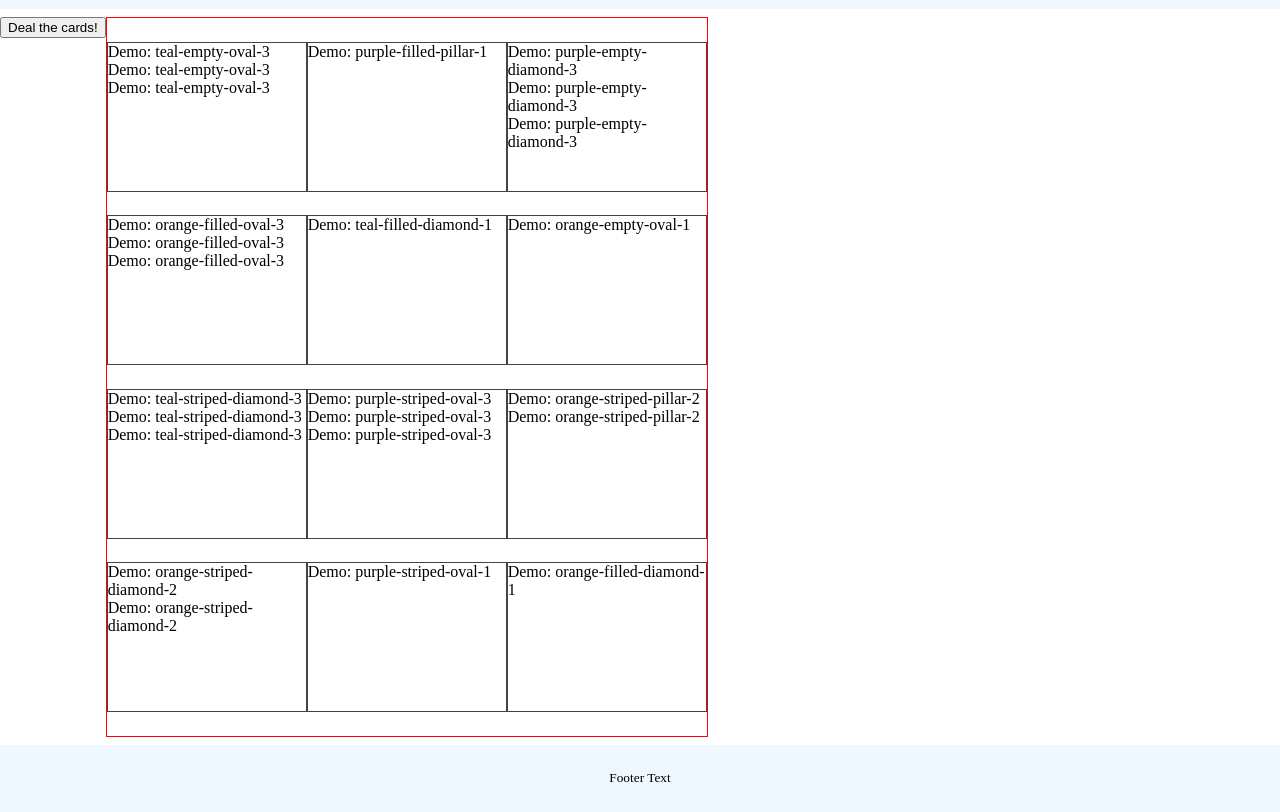
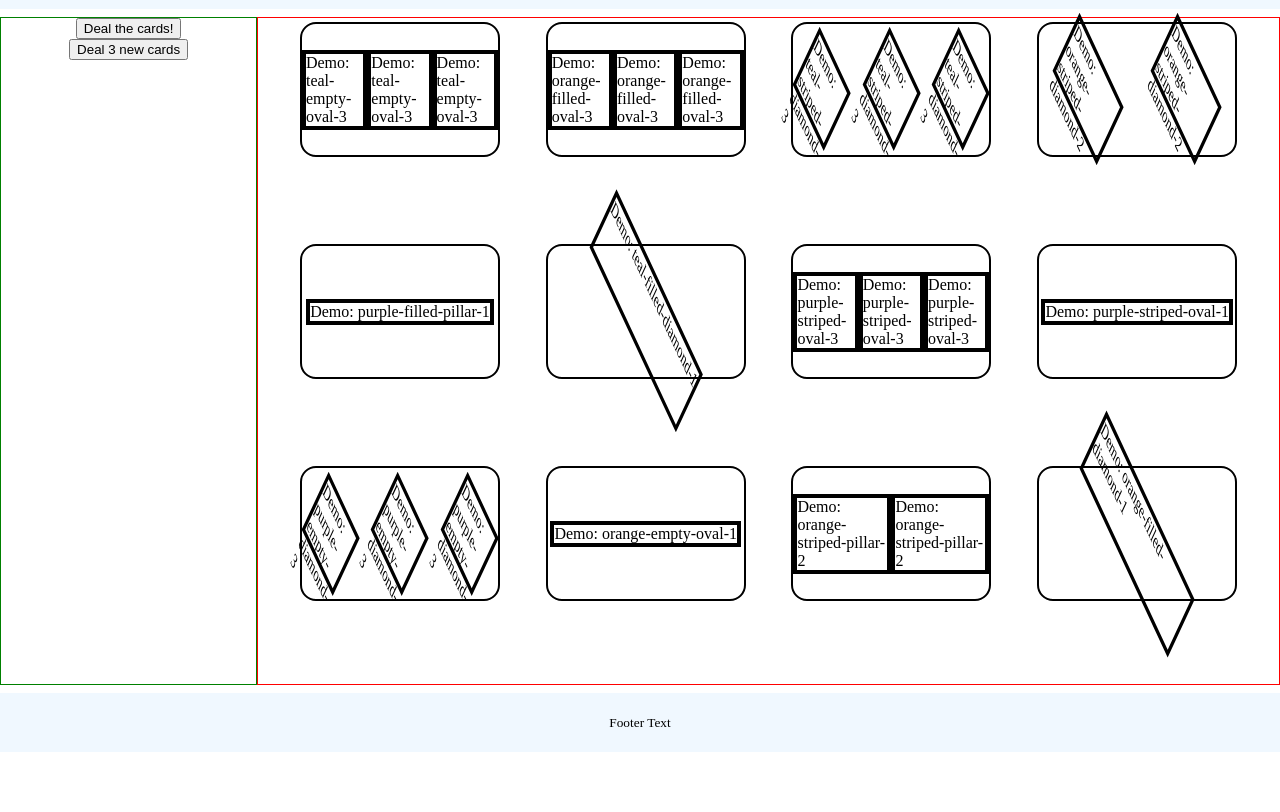
Before and after one commit to timmellis/The_Game_of_Set, a plain HTML site: page play.html in a window 1280 px wide. Both pictures are taken after a click on the button "Deal the cards!". Shown: the part 48-860 px from the top of the page. After the commit the page ends 800 px from the top, so only its background shows below. Drawn offline with Linux system fonts and the light colour scheme.

Commit message:
3: tinkering with scaling relative sizes of cards

```diff
--- a/play.html
+++ b/play.html
@@ -22,6 +22,7 @@
 
   <aside id="game-sidebar">
     <button class="deal-btn" id="deal-btn-init">Deal the cards!</button>
+    <button id="draw-three-btn">Deal 3 new cards</button>
   </aside>
 
   <div id="game-board">
--- a/script.js
+++ b/script.js
@@ -1,6 +1,7 @@
 const gameBoard = document.querySelector("#game-board");
 const sidebar = document.querySelector("#game-sidebar");
 const dealButton = document.querySelector("#deal-btn-init")
+const drawThreeButton = document.querySelector("#draw-three-btn");
 
 const options = {
   "number": [1, 2, 3],
@@ -104,3 +105,6 @@ dealButton.addEventListener("click", () => {
   let firstDrawDeck = firstDraw(12);
   dealCards(firstDrawDeck);
 })
+drawThreeButton.addEventListener("click", () => {
+  dealCards(drawThree());
+})
--- a/style.css
+++ b/style.css
@@ -22,7 +22,6 @@ html, body {
 }
 
 .splash-btns {
-
   margin: 0 auto;
   display: flex;
   flex-direction: row;
@@ -72,11 +71,12 @@ body.secondary-page {
   display:flex;
   flex-direction: column;
   min-height:100vh;
+  margin:0;
+  padding:0;
 }
 
 header.secondary-page {
   box-sizing: border-box;
-  flex: 1;
   width: 100vw;
   background: aliceblue;
   margin-bottom: 8px;
@@ -86,11 +86,10 @@ header.secondary-page {
   font-weight:bold;
 }
 footer.secondary-page {
-  flex: 3;
   width: 100vw;
   background: aliceblue;
   margin-top: 8px;
-  padding: 12px 0;
+  padding: 8px 0;
   text-align: center;
 }
 
@@ -101,31 +100,52 @@ footer.secondary-page {
 
 main.play-page {
   box-sizing: border-box;
-  flex: 2;
+  flex: 22;
   display: flex;
   flex-direction: row;
+  height:auto;
 }
 
 #game-sidebar {
+  border: solid thin green;
   box-sizing: border-box;
   display: flex;
   flex-direction: column;
   justify-content: flex-start;
   align-items: center;
+  flex: 1;
 }
 #game-board {
+  flex: 4;
   box-sizing: border-box;
   border:solid thin red;
   display: flex;
-  flex-direction: column;
+  flex-direction: row;
   justify-content: space-evenly;
   align-items: flex-start;
   flex-wrap: wrap;
-  height: 90vh;
 }
 .card {
   box-sizing: border-box;
-  border: solid thin #444;
-  height: 150px;
+  height: min(135px,33%);
   width: 200px;
+  margin:4px;
+
+  border: solid 2px black;
+  border-radius:16px;
+  display: flex;
+  flex-direction:rows;
+  justify-content: center;
+  align-items:center;
 }
+
+
+.shape-object {
+  border: solid 4px black;
+}
+.shape-diamond {
+    height: 40%;
+    width:calc(this.height*.4);
+    transform: rotate(45deg) skew(20deg, 20deg);
+  }
+}
```
